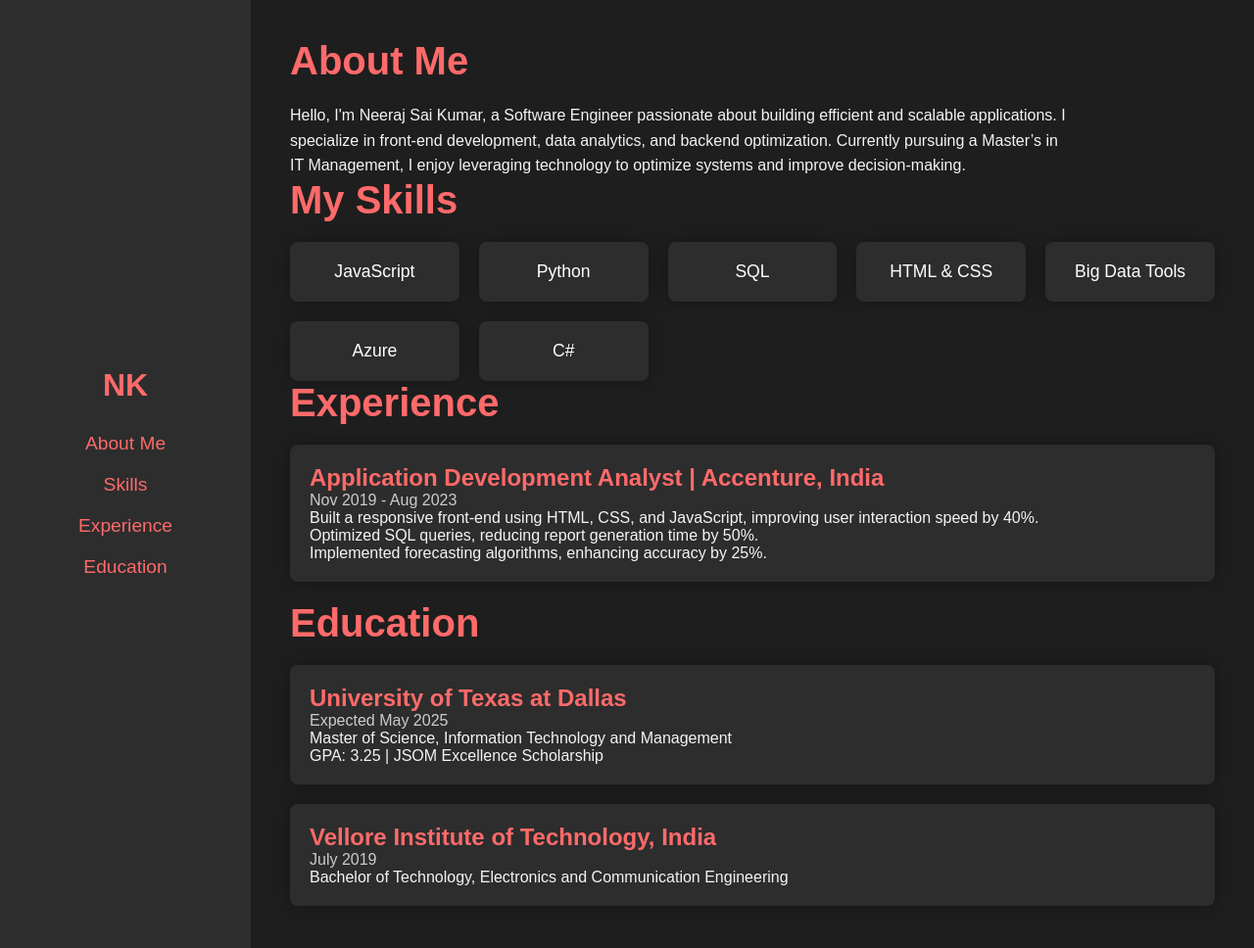
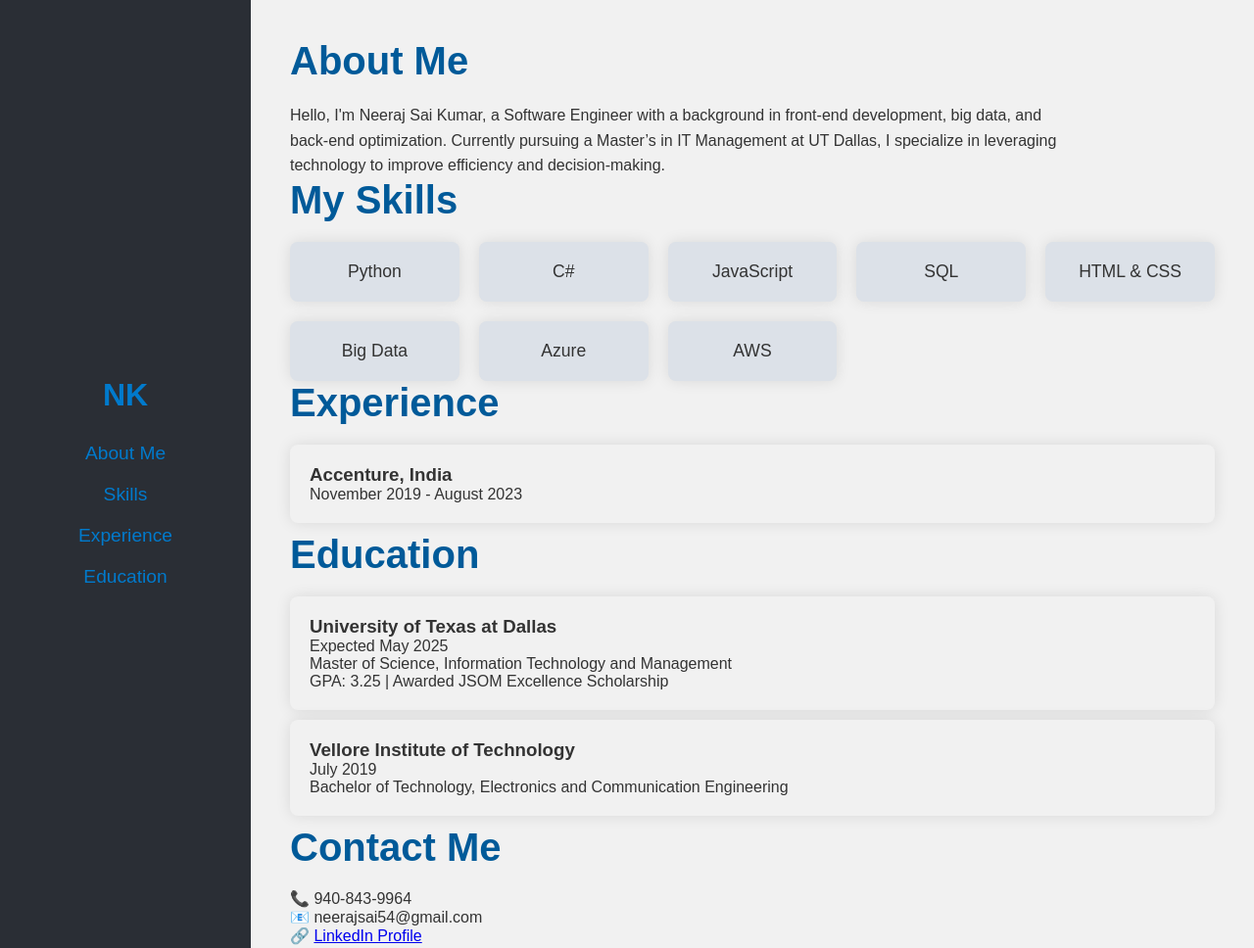
Before and after one commit to neerajsai54/resume, a plain HTML site: page index.html in a window 1280 px wide. Shown: the top 968 px of the page at 98% size. Drawn offline with Linux system fonts and the light colour scheme.

Commit message:
Add files via upload

```diff
--- a/index.html
+++ b/index.html
@@ -28,7 +28,7 @@
                 <h2>About Me</h2>
                 <div class="about-content">
                     <div class="bio">
-                        <p>Hello, I'm Neeraj Sai Kumar, a Software Engineer passionate about building efficient and scalable applications. I specialize in front-end development, data analytics, and backend optimization. Currently pursuing a Master’s in IT Management, I enjoy leveraging technology to optimize systems and improve decision-making.</p>
+                        <p>Hello, I'm Neeraj Sai Kumar, a Software Engineer with a background in front-end development, big data, and back-end optimization. Currently pursuing a Master’s in IT Management at UT Dallas, I specialize in leveraging technology to improve efficiency and decision-making.</p>
                     </div>
                 </div>
             </section>
@@ -36,56 +36,99 @@
             <section id="skills" class="skills-section">
                 <h2>My Skills</h2>
                 <div class="skills-grid">
-                    <div class="skill-card">
-                        <p>JavaScript</p>
-                    </div>
-                    <div class="skill-card">
-                        <p>Python</p>
-                    </div>
-                    <div class="skill-card">
-                        <p>SQL</p>
-                    </div>
-                    <div class="skill-card">
-                        <p>HTML & CSS</p>
-                    </div>
-                    <div class="skill-card">
-                        <p>Big Data Tools</p>
-                    </div>
-                    <div class="skill-card">
-                        <p>Azure</p>
-                    </div>
-                    <div class="skill-card">
-                        <p>C#</p>
-                    </div>
+                    <div class="skill-card python" onclick="toggleDetails('python')">Python</div>
+                    <div class="skill-card csharp" onclick="toggleDetails('csharp')">C#</div>
+                    <div class="skill-card javascript" onclick="toggleDetails('javascript')">JavaScript</div>
+                    <div class="skill-card sql" onclick="toggleDetails('sql')">SQL</div>
+                    <div class="skill-card html-css" onclick="toggleDetails('html-css')">HTML & CSS</div>
+                    <div class="skill-card bigdata" onclick="toggleDetails('bigdata')">Big Data</div>
+                    <div class="skill-card azure" onclick="toggleDetails('azure')">Azure</div>
+                    <div class="skill-card aws" onclick="toggleDetails('aws')">AWS</div>
                 </div>
             </section>
 
             <section id="experience" class="experience-section">
                 <h2>Experience</h2>
-                <div class="experience-card">
-                    <h3>Application Development Analyst | Accenture, India</h3>
-                    <span class="date">Nov 2019 - Aug 2023</span>
-                    <p>Built a responsive front-end using HTML, CSS, and JavaScript, improving user interaction speed by 40%.</p>
-                    <p>Optimized SQL queries, reducing report generation time by 50%.</p>
-                    <p>Implemented forecasting algorithms, enhancing accuracy by 25%.</p>
+                <div class="experience-card accenture" onclick="toggleDetails('accenture')">
+                    <h3>Accenture, India</h3>
+                    <span class="date">November 2019 - August 2023</span>
+                </div>
+                <div id="accenture-details" class="details hidden">
+                    <h3>Role: Application Development Analyst</h3>
+                    <ul>
+                        <li>Built a responsive front-end using HTML, CSS, and JavaScript, improving user interaction speed by 40%.</li>
+                        <li>Enhanced MS SQL performance by optimizing complex SQL queries, leading to a 50% reduction in report generation times.</li>
+                        <li>Implemented real-time data synchronization mechanisms, reducing data processing latency from 5 minutes to 30 seconds.</li>
+                        <li>Improved forecast accuracy by 25% with advanced demand forecasting algorithms.</li>
+                    </ul>
                 </div>
             </section>
 
             <section id="education" class="education-section">
                 <h2>Education</h2>
-                <div class="education-card">
+                <div class="education-card utd" onclick="toggleDetails('utd')">
                     <h3>University of Texas at Dallas</h3>
                     <span class="date">Expected May 2025</span>
                     <p>Master of Science, Information Technology and Management</p>
-                    <p>GPA: 3.25 | JSOM Excellence Scholarship</p>
+                    <p>GPA: 3.25 | Awarded JSOM Excellence Scholarship</p>
                 </div>
-                <div class="education-card">
-                    <h3>Vellore Institute of Technology, India</h3>
+                <div id="utd-details" class="details hidden">
+                    <h3>Coursework</h3>
+                    <ul>
+                        <li>R, Object Oriented Programming, AWS Solution Architect</li>
+                        <li>Big Data, Adv. Statistics, SQL, MongoDB</li>
+                    </ul>
+                </div>
+
+                <div class="education-card vit" onclick="toggleDetails('vit')">
+                    <h3>Vellore Institute of Technology</h3>
                     <span class="date">July 2019</span>
                     <p>Bachelor of Technology, Electronics and Communication Engineering</p>
+                </div>
+                <div id="vit-details" class="details hidden">
+                    <h3>Relevant Information</h3>
+                    <ul>
+                        <li>Graduated in July 2019</li>
+                        <li>Electronics and Communication Engineering coursework</li>
+                    </ul>
+                </div>
+            </section>
+<!-- Contact Section -->
+            <section id="contact" class="contact-section">
+                <h2>Contact Me</h2>
+                <div class="contact-details">
+                    <div class="contact-item">
+                        <span class="contact-icon">📞</span>
+                        <span class="contact-info">940-843-9964</span>
+                    </div>
+                    <div class="contact-item">
+                        <span class="contact-icon">📧</span>
+                        <span class="contact-info">neerajsai54@gmail.com</span>
+                    </div>
+                    <div class="contact-item">
+                        <span class="contact-icon">🔗</span>
+                        <span class="contact-info"><a href="https://www.linkedin.com/in/neeraj-sai-kumar/" target="_blank">LinkedIn Profile</a></span>
+                    </div>
                 </div>
             </section>
         </main>
     </div>
+
+    <script>
+        function toggleDetails(sectionId) {
+            const detailSection = document.getElementById(`${sectionId}-details`);
+            const allDetails = document.querySelectorAll('.details');
+
+            // Hide other details sections
+            allDetails.forEach(detail => {
+                if (detail !== detailSection) {
+                    detail.classList.add('hidden');
+                }
+            });
+
+            // Toggle the clicked section
+            detailSection.classList.toggle('hidden');
+        }
+    </script>
 </body>
 </html>
--- a/styles.css
+++ b/styles.css
@@ -7,8 +7,8 @@
 
 body {
     font-family: 'Arial', sans-serif;
-    background-color: #1e1e1e;
-    color: #f4f4f4;
+    background-color: #f1f1f1;
+    color: #333;
     display: flex;
 }
 
@@ -20,7 +20,7 @@ body {
 /* Sidebar Styling */
 .sidebar {
     width: 20%;
-    background-color: #2d2d2d;
+    background-color: #2a2e35;
     display: flex;
     align-items: center;
     justify-content: center;
@@ -34,7 +34,7 @@ body {
 .logo {
     font-size: 2em;
     font-weight: bold;
-    color: #ff6a6a;
+    color: #007acc;
     margin-bottom: 30px;
 }
 
@@ -48,13 +48,13 @@ nav ul li {
 
 nav ul li a {
     text-decoration: none;
-    color: #ff6a6a;
+    color: #007acc;
     font-size: 1.2em;
     transition: color 0.3s ease;
 }
 
 nav ul li a:hover {
-    color: #ff9f9f;
+    color: #005a99;
 }
 
 /* Main Content Area */
@@ -65,7 +65,7 @@ nav ul li a:hover {
 
 h2 {
     font-size: 2.5em;
-    color: #ff6a6a;
+    color: #005a99;
     margin-bottom: 20px;
 }
 
@@ -83,54 +83,58 @@ h2 {
 }
 
 .skill-card {
-    background-color: #2d2d2d;
+    background-color: #dce1e8;
     padding: 20px;
     text-align: center;
     border-radius: 8px;
-    box-shadow: 0 0 15px rgba(0, 0, 0, 0.3);
+    box-shadow: 0 0 15px rgba(0, 0, 0, 0.1);
+    font-size: 1.1em;
+    color: #333;
+    cursor: pointer;
+    transition: background-color 0.3s ease, transform 0.3s ease;
 }
 
-.skill-card p {
-    font-size: 1.1em;
+.skill-card:hover, .skill-card.highlight {
+    background-color: #007acc;
     color: #fff;
+    transform: scale(1.05);
 }
 
-/* Experience Section */
-.experience-section .experience-card {
-    background-color: #2d2d2d;
+/* Experience and Education Section */
+.experience-card, .education-card {
+    background-color: #f1f1f1;
     padding: 20px;
-    margin-bottom: 20px;
+    margin-bottom: 10px;
     border-radius: 8px;
-    box-shadow: 0 0 15px rgba(0, 0, 0, 0.3);
+    box-shadow: 0 0 15px rgba(0, 0, 0, 0.1);
+    cursor: pointer;
+    transition: background-color 0.3s ease, transform 0.3s ease;
 }
 
-.experience-card h3 {
-    font-size: 1.5em;
-    color: #ff6a6a;
+.experience-card:hover, .education-card:hover {
+    background-color: #e0e0e0;
+    transform: scale(1.05);
 }
 
-.experience-card .date {
-    font-size: 1em;
-    color: #ccc;
+.details {
+    background-color: #f1f1f1;
+    padding: 20px;
+    margin: 0 20px 20px 20px;
+    border-radius: 8px;
+    box-shadow: 0 0 15px rgba(0, 0, 0, 0.1);
+}
+
+.details.hidden {
+    display: none;
+}
+
+.details h3 {
+    font-size: 1.5em;
+    color: #005a99;
     margin-bottom: 10px;
 }
 
-/* Education Section */
-.education-section .education-card {
-    background-color: #2d2d2d;
-    padding: 20px;
-    margin-bottom: 20px;
-    border-radius: 8px;
-    box-shadow: 0 0 15px rgba(0, 0, 0, 0.3);
+.details ul {
+    list-style: none;
+    padding-left: 20px;
 }
-
-.education-card h3 {
-    font-size: 1.5em;
-    color: #ff6a6a;
-}
-
-.education-card .date {
-    font-size: 1em;
-    color: #ccc;
-    margin-bottom: 10px;
-}
```
